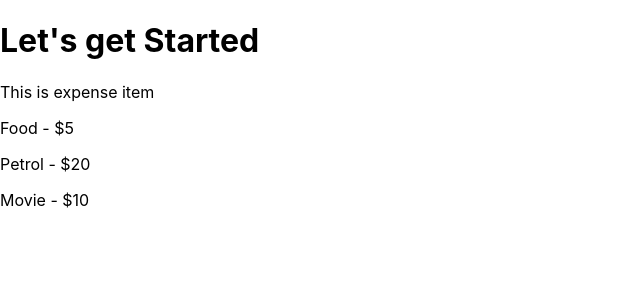
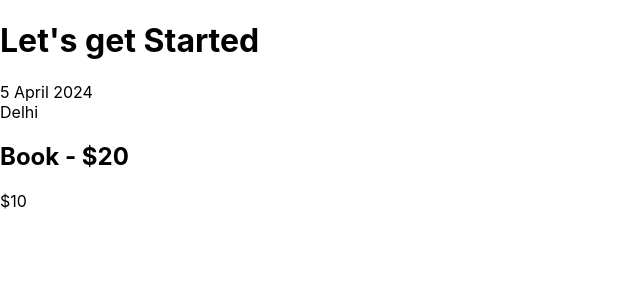
Before and after one commit to samimakter96/Learning_React, a React (Create React App) app: page / in a window 1280 px wide. Shown: the top 300 px of the page, without its empty margins (0-640 px from the left). Built offline with nearby package versions, Linux system fonts and the light colour scheme.

Commit message:
writing complex JSX

```diff
--- a/src/components/ExpenseItem.js
+++ b/src/components/ExpenseItem.js
@@ -1,10 +1,12 @@
 function ExpenseItem() {
   return (
     <div>
-      <p>This is expense item</p>
-      <p>Food - $5</p>
-      <p>Petrol - $20</p>
-      <p>Movie - $10</p>
+      <div>5 April 2024</div>
+      <div>Delhi</div>
+      <div>
+        <h2>Book - $20</h2>
+        <div>$10</div>
+      </div>
     </div>
   );
 }
```
